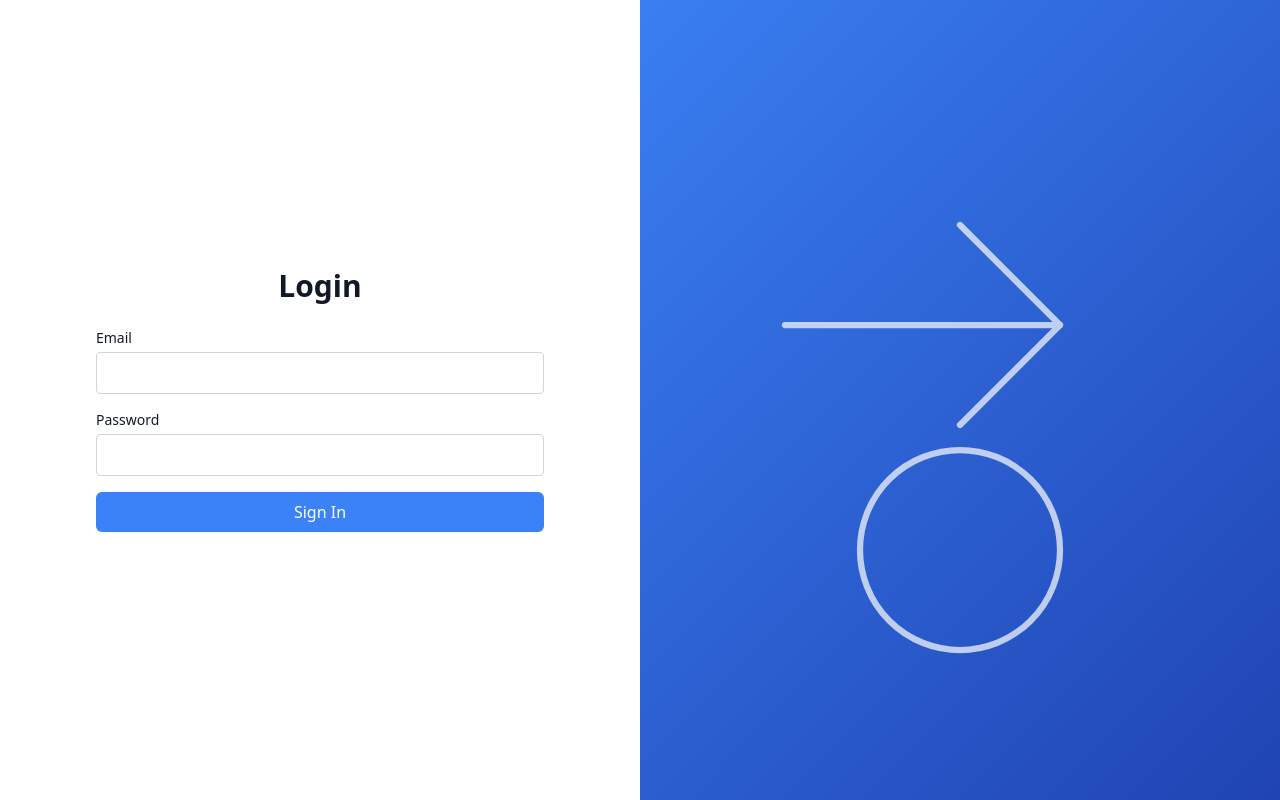
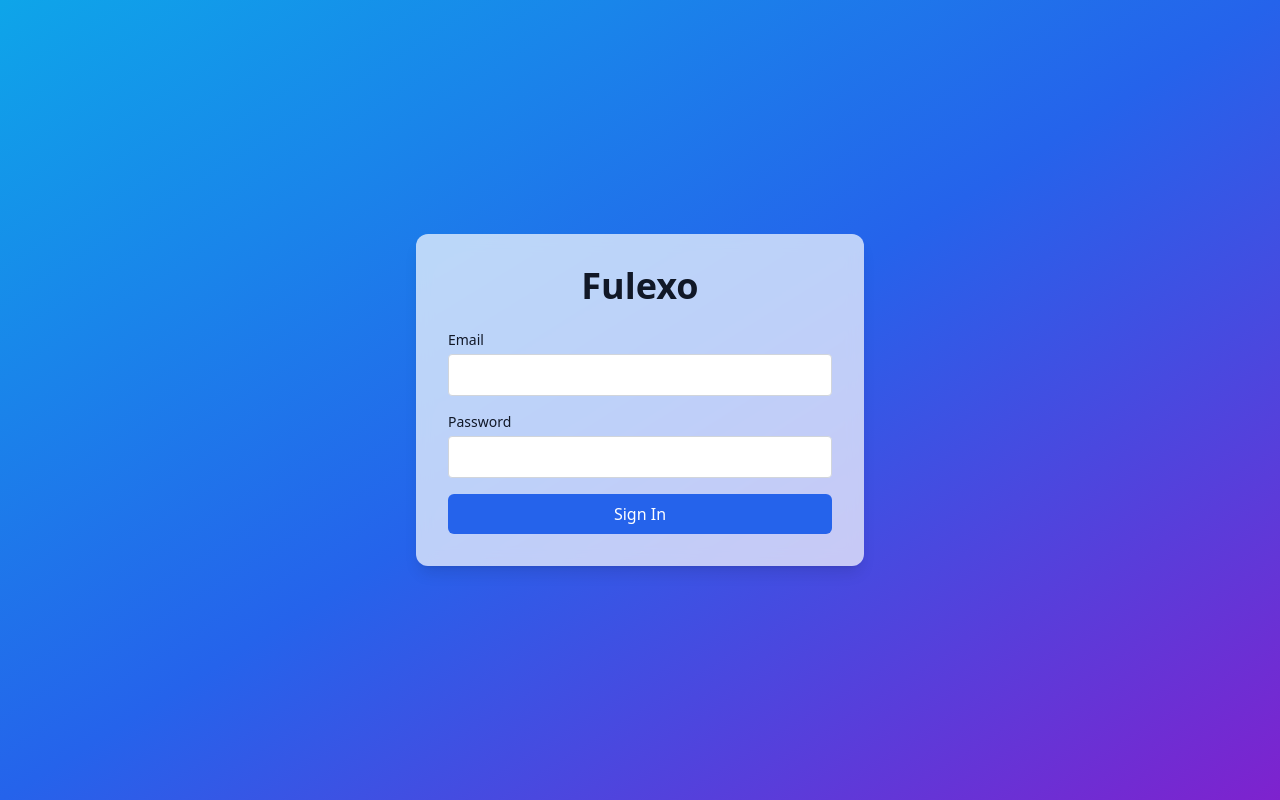
Before and after one commit to ademisler/OpenCommerce, a Next.js app: page /login in a window 1280 px wide. Built offline with nearby package versions, Linux system fonts and the light colour scheme; no server answers.

Commit message:
Enforce auth on all pages and redesign login

```diff
--- a/src/pages/login.tsx
+++ b/src/pages/login.tsx
@@ -39,11 +39,10 @@ export default function Login() {
       <Head>
         <title>{`${t('login')} - Fulexo`}</title>
       </Head>
-      <div className="min-h-screen flex flex-col md:flex-row">
-        <div className="flex-1 flex items-center justify-center p-8 bg-white dark:bg-gray-900">
-          <div className="w-full max-w-md">
-            <h1 className="text-3xl font-bold mb-6 text-center">{t('login')}</h1>
-            {error && <p className="mb-4 text-red-500 text-center">{error}</p>}
+      <div className="min-h-screen flex items-center justify-center bg-gradient-to-br from-sky-500 via-blue-600 to-purple-700">
+        <div className="w-full max-w-md bg-white bg-opacity-70 dark:bg-gray-900 dark:bg-opacity-70 backdrop-blur rounded-xl shadow-lg p-8">
+          <h1 className="text-4xl font-semibold mb-6 text-center">Fulexo</h1>
+          {error && <p className="mb-4 text-red-600 text-center">{error}</p>}
           <form onSubmit={handleSubmit} className="space-y-4">
             <div>
               <label className="block mb-1 text-sm">{t('email')}</label>
@@ -66,7 +65,7 @@ export default function Login() {
               />
             </div>
             <button
-                className="bg-blue-500 dark:bg-blue-600 text-white px-4 py-2 w-full rounded-md"
+              className="bg-blue-600 dark:bg-blue-500 text-white px-4 py-2 w-full rounded-md"
               type="submit"
             >
               {t('signIn')}
@@ -74,11 +73,6 @@ export default function Login() {
           </form>
         </div>
       </div>
-        <div
-          className="hidden md:block md:w-1/2 bg-cover bg-center dark:bg-gray-800"
-          style={{ backgroundImage: 'url(/login-illustration.svg)' }}
-        />
-      </div>
     </>
   );
 }
```
Also changed, not shown: middleware.ts (+1 -6 lines). Lines whose indentation alone changed are shown as unchanged.
